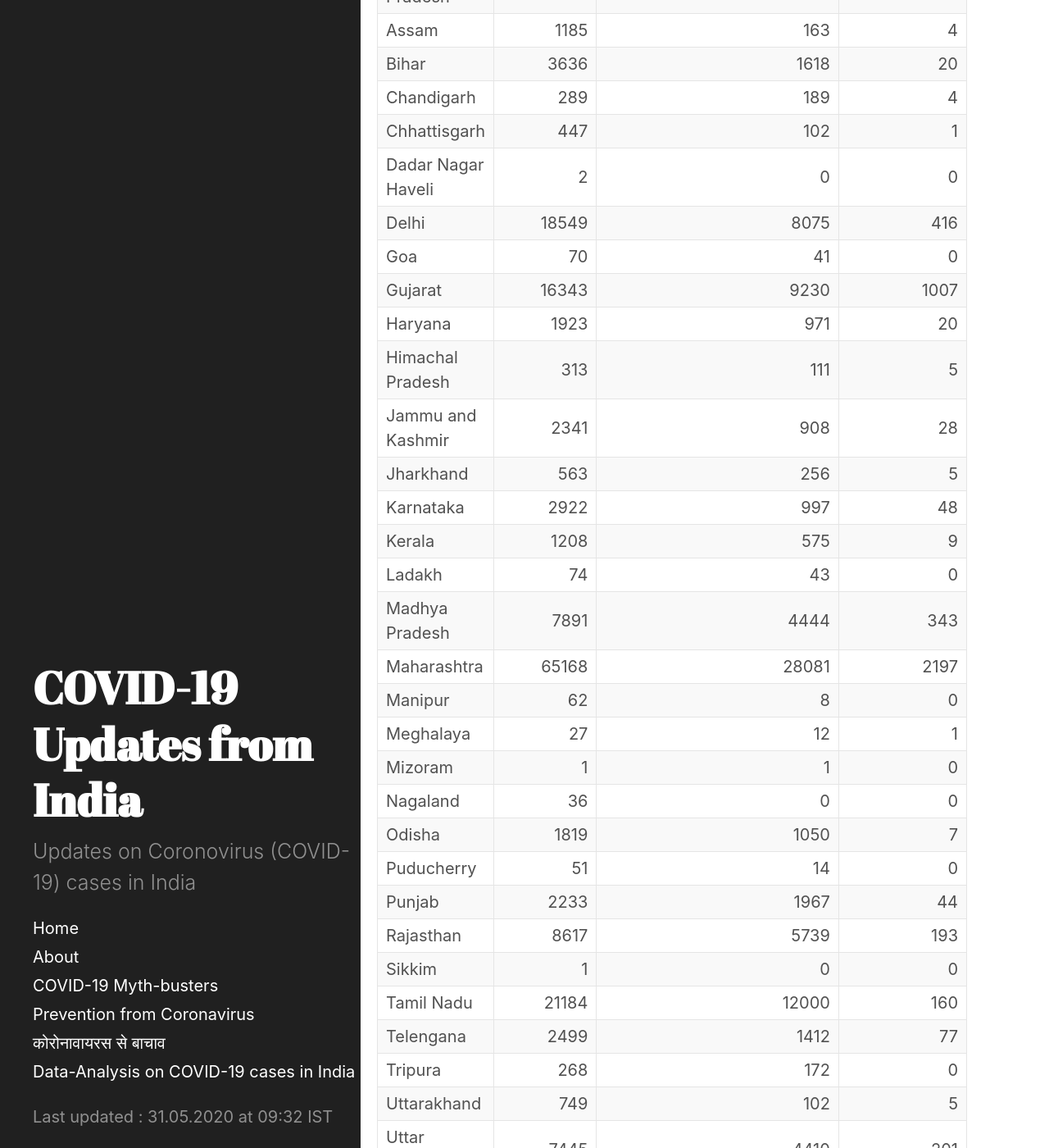
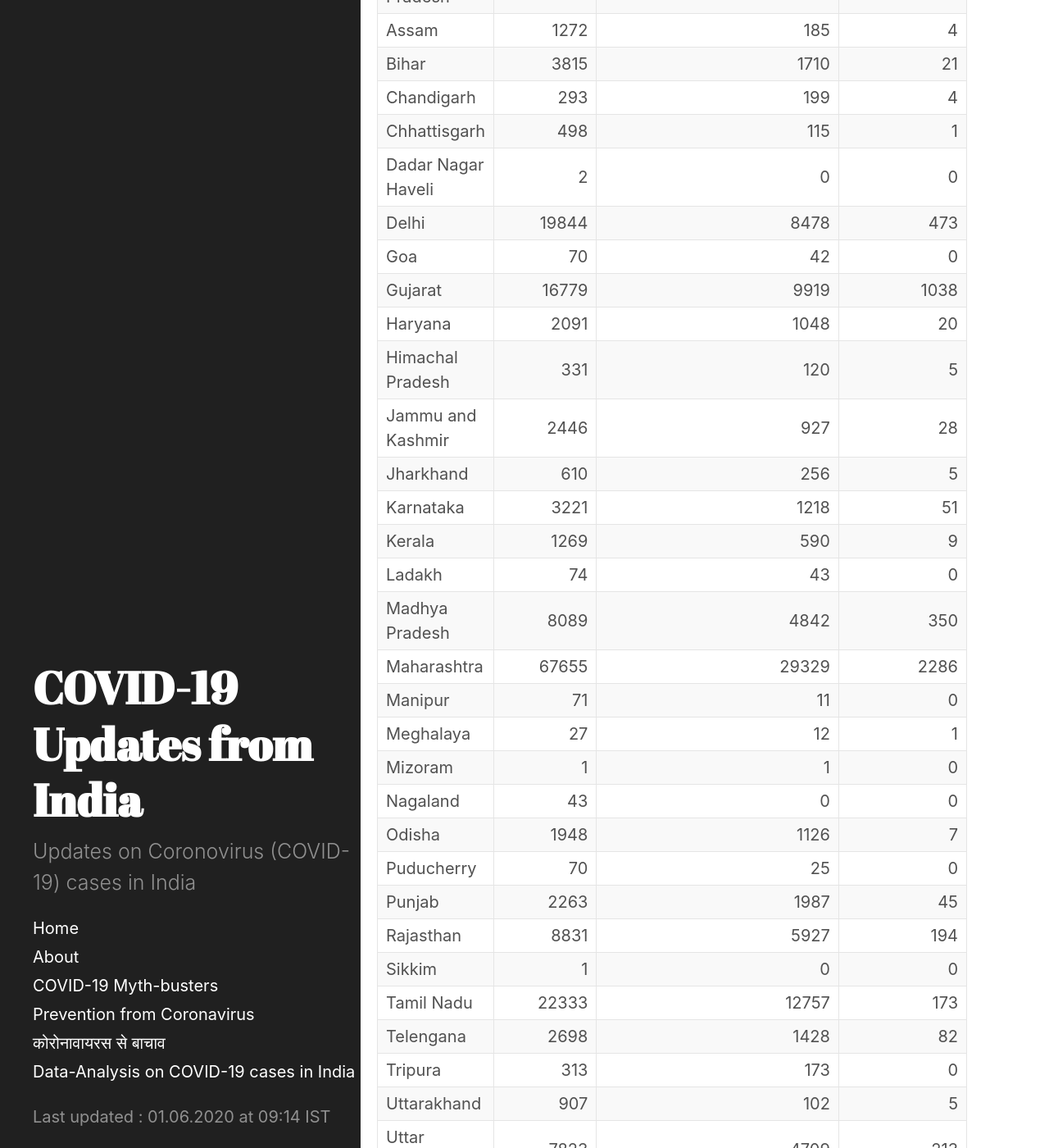
Before and after one commit to bhooraj/covid19updates-india, a Jekyll site: the page built from _posts/2020-06-01-home.md, in a window 1280 px wide and 1400 px high, scrolled down 930 px. Shown: the whole window at 82% size. Built offline with Jekyll 4.4.1, drawn with Linux system fonts in a browser that asks for light colours; some of the changed text lies outside the part shown.

Commit message:
1stJune Update

```diff
--- a/_data/last_updated.yml
+++ b/_data/last_updated.yml
@@ -1 +1 @@
-- updated_on : 31.05.2020 at 09:32 IST
+- updated_on : 01.06.2020 at 09:14 IST
--- /dev/null
+++ b/_includes/table-20200601-0914.md
@@ -0,0 +1,37 @@
+| Name of State / UT          |   Total Confirmed cases |   Cured/Discharged/Migrated |   Deaths ( more than 70% cases due to comorbidities ) |
+|:----------------------------|------------------------:|----------------------------:|------------------------------------------------------:|
+| Andaman and Nicobar Islands |                      33 |                          33 |                                                     0 |
+| Andhra Pradesh              |                    3679 |                        2349 |                                                    62 |
+| Arunachal Pradesh           |                       4 |                           1 |                                                     0 |
+| Assam                       |                    1272 |                         185 |                                                     4 |
+| Bihar                       |                    3815 |                        1710 |                                                    21 |
+| Chandigarh                  |                     293 |                         199 |                                                     4 |
+| Chhattisgarh                |                     498 |                         115 |                                                     1 |
+| Dadar Nagar Haveli          |                       2 |                           0 |                                                     0 |
+| Delhi                       |                   19844 |                        8478 |                                                   473 |
+| Goa                         |                      70 |                          42 |                                                     0 |
+| Gujarat                     |                   16779 |                        9919 |                                                  1038 |
+| Haryana                     |                    2091 |                        1048 |                                                    20 |
+| Himachal Pradesh            |                     331 |                         120 |                                                     5 |
+| Jammu and Kashmir           |                    2446 |                         927 |                                                    28 |
+| Jharkhand                   |                     610 |                         256 |                                                     5 |
+| Karnataka                   |                    3221 |                        1218 |                                                    51 |
+| Kerala                      |                    1269 |                         590 |                                                     9 |
+| Ladakh                      |                      74 |                          43 |                                                     0 |
+| Madhya Pradesh              |                    8089 |                        4842 |                                                   350 |
+| Maharashtra                 |                   67655 |                       29329 |                                                  2286 |
+| Manipur                     |                      71 |                          11 |                                                     0 |
+| Meghalaya                   |                      27 |                          12 |                                                     1 |
+| Mizoram                     |                       1 |                           1 |                                                     0 |
+| Nagaland                    |                      43 |                           0 |                                                     0 |
+| Odisha                      |                    1948 |                        1126 |                                                     7 |
+| Puducherry                  |                      70 |                          25 |                                                     0 |
+| Punjab                      |                    2263 |                        1987 |                                                    45 |
+| Rajasthan                   |                    8831 |                        5927 |                                                   194 |
+| Sikkim                      |                       1 |                           0 |                                                     0 |
+| Tamil Nadu                  |                   22333 |                       12757 |                                                   173 |
+| Telengana                   |                    2698 |                        1428 |                                                    82 |
+| Tripura                     |                     313 |                         173 |                                                     0 |
+| Uttarakhand                 |                     907 |                         102 |                                                     5 |
+| Uttar Pradesh               |                    7823 |                        4709 |                                                   213 |
+| West Bengal                 |                    5501 |                        2157 |                                                   317 |
--- a/_posts/2020-05-31-home.md
+++ b/_posts/2020-06-01-home.md
@@ -4,7 +4,7 @@
 last_update: true
 ---
 
-#### COVID-19 Cases in India (as on  31 May 2020, 08:00 IST ( IST)
+#### COVID-19 Cases in India (as on  01 June 2020, 08:00 IST ( IST)
 <div class="alert alert-primary" role="alert">
 <p id = "totalcases" style="font-size: 1.2rem; font-weight: bold;"></p>
 <p id = "totalrecovered" style="font-size: 1.2rem; font-weight: bold;"></p>
@@ -22,7 +22,7 @@
 
 <div class="datatable-begin"></div>
 
-{% include table-20200531-0932.md %}
+{% include table-20200601-0914.md %}
 
 <div class="datatable-end"></div>
 <br>
```
Also changed, not shown: _includes/charts-20200601-0916.html (added, +193 -0 lines), _posts/2020-05-22-Updates.md (renamed from _posts/2020-05-21-Updates.md, +3 -0 lines), _posts/2020-06-01-Latest-updates.md (renamed from _posts/2020-05-31-Latest-updates.md, +5 -4 lines), stats-and-charts.md (+2 -2 lines).
